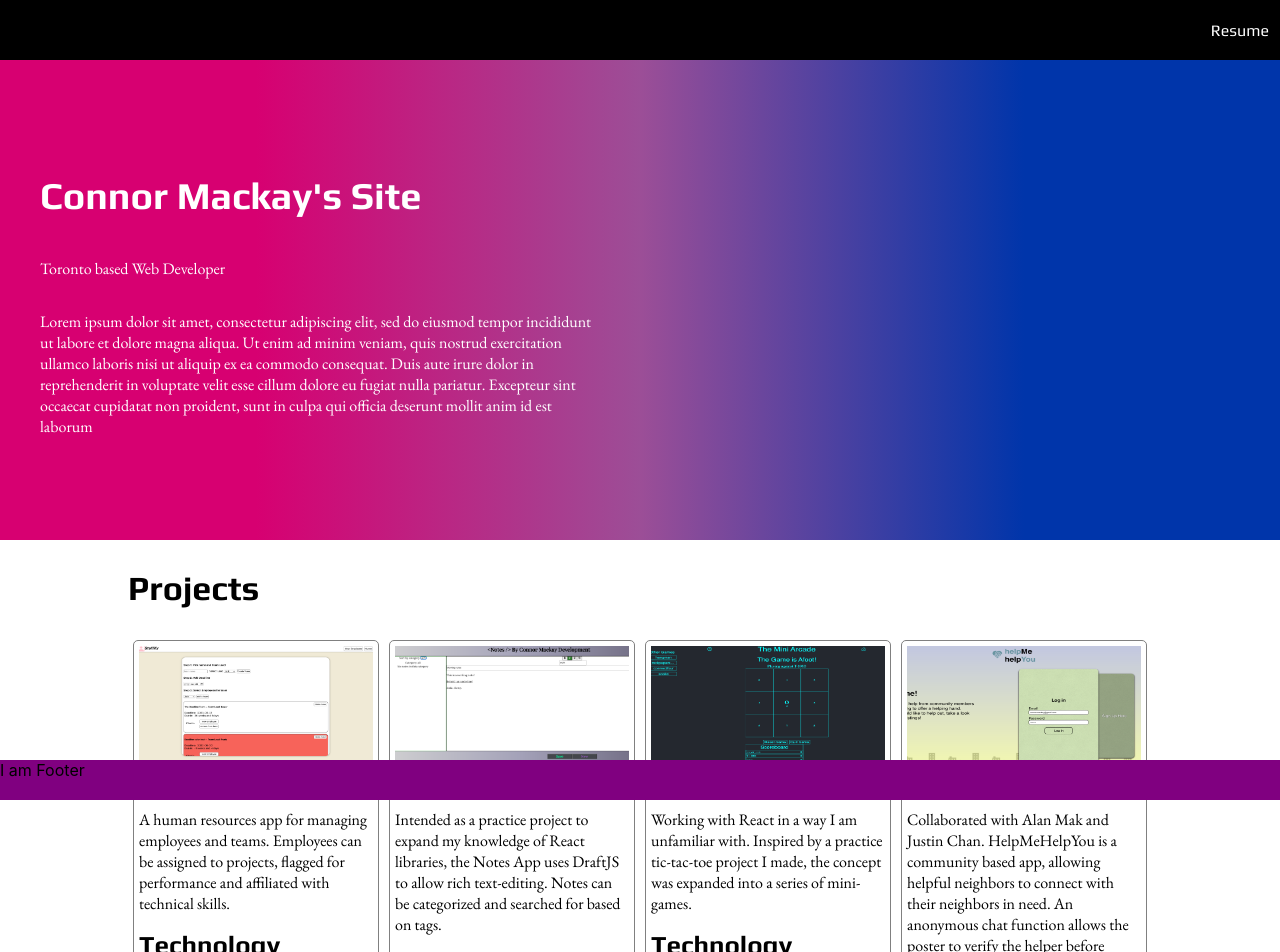
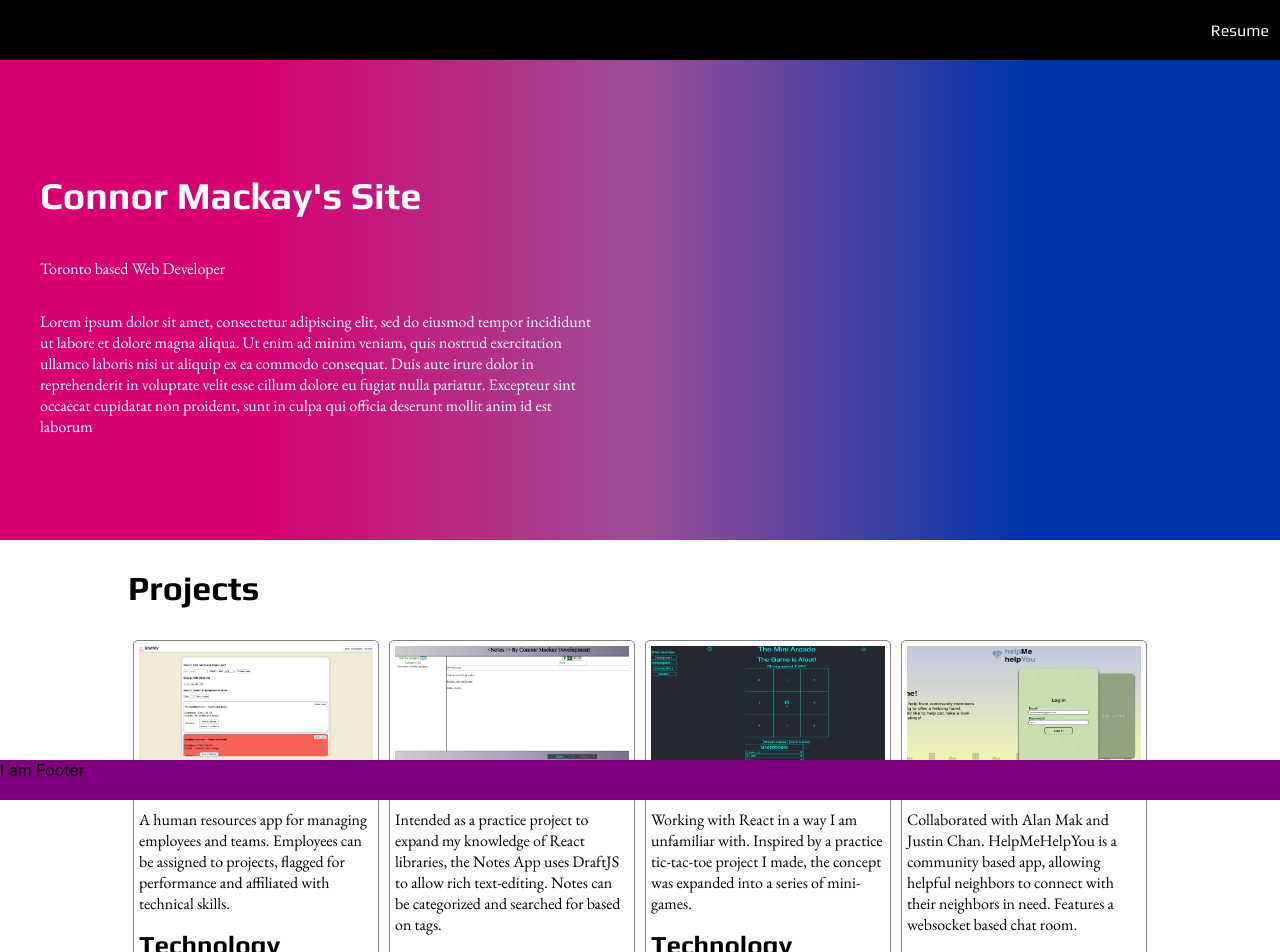
Before and after one commit to CD-Mackay/personal_site, a Next.js app: page / in a window 1280 px wide. Shown: the top 952 px of the page. Built offline with nearby package versions, Linux system fonts and the light colour scheme.

Commit message:
update layout

```diff
--- a/Components/Projects/Projects.js
+++ b/Components/Projects/Projects.js
@@ -30,7 +30,7 @@ export default function Projects() {
         <ProjectCard
           name={"HelpMeHelpYou"}
           tech="ReactJS, Axios, Rails, Posgresql, Socket.io"
-          description="Collaborated with Alan Mak and Justin Chan. HelpMeHelpYou is a community based app, allowing helpful neighbors to connect with their neighbors in need. An anonymous chat function allows the poster to verify the helper before providing a physical address."
+          description="Collaborated with Alan Mak and Justin Chan. HelpMeHelpYou is a community based app, allowing helpful neighbors to connect with their neighbors in need. Features a websocket based chat room."
           url="https://github.com/alan-mak/HelpMeHelpYou"
           image="/helpmehelpyou.png"
         />
```
